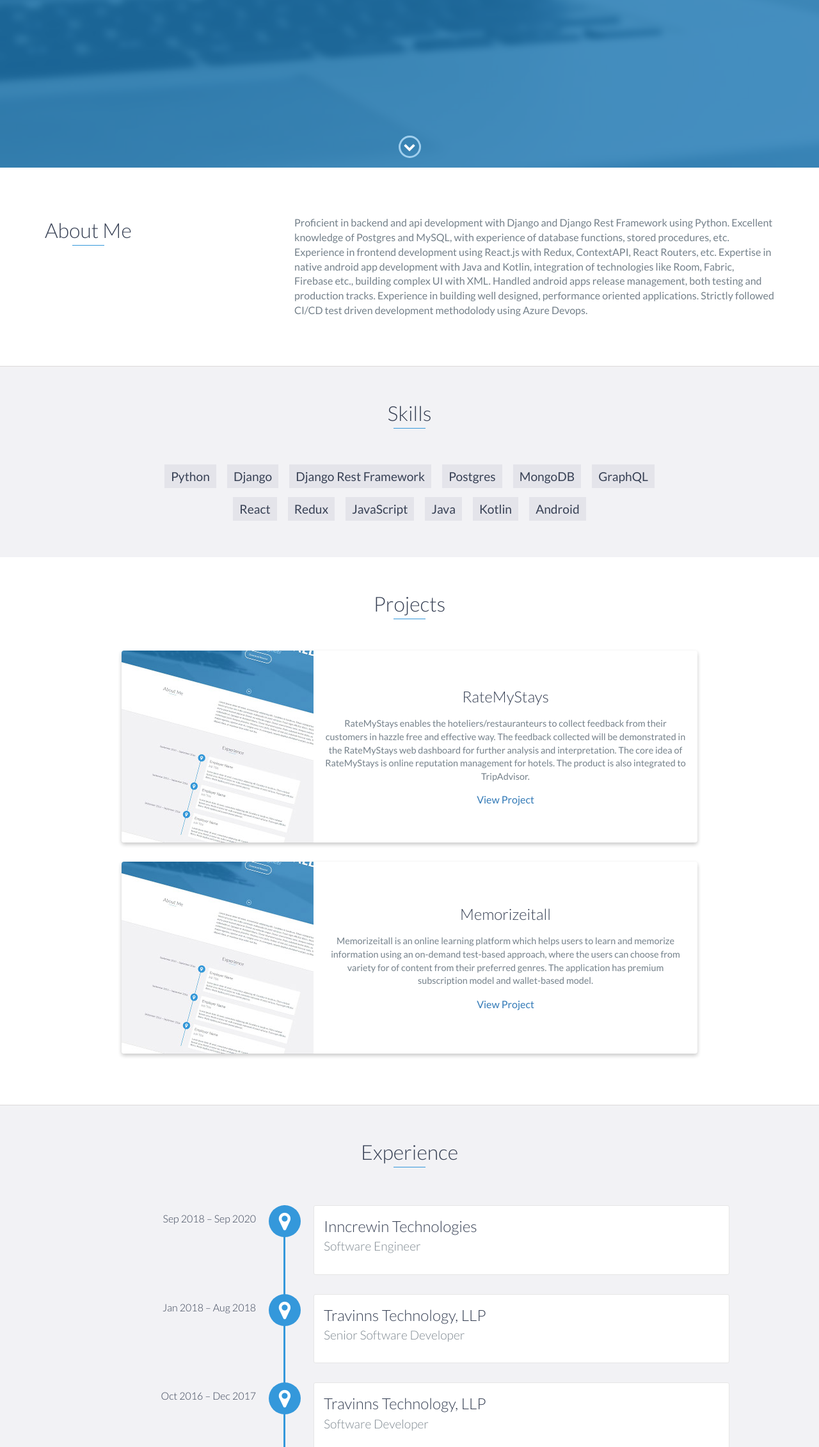
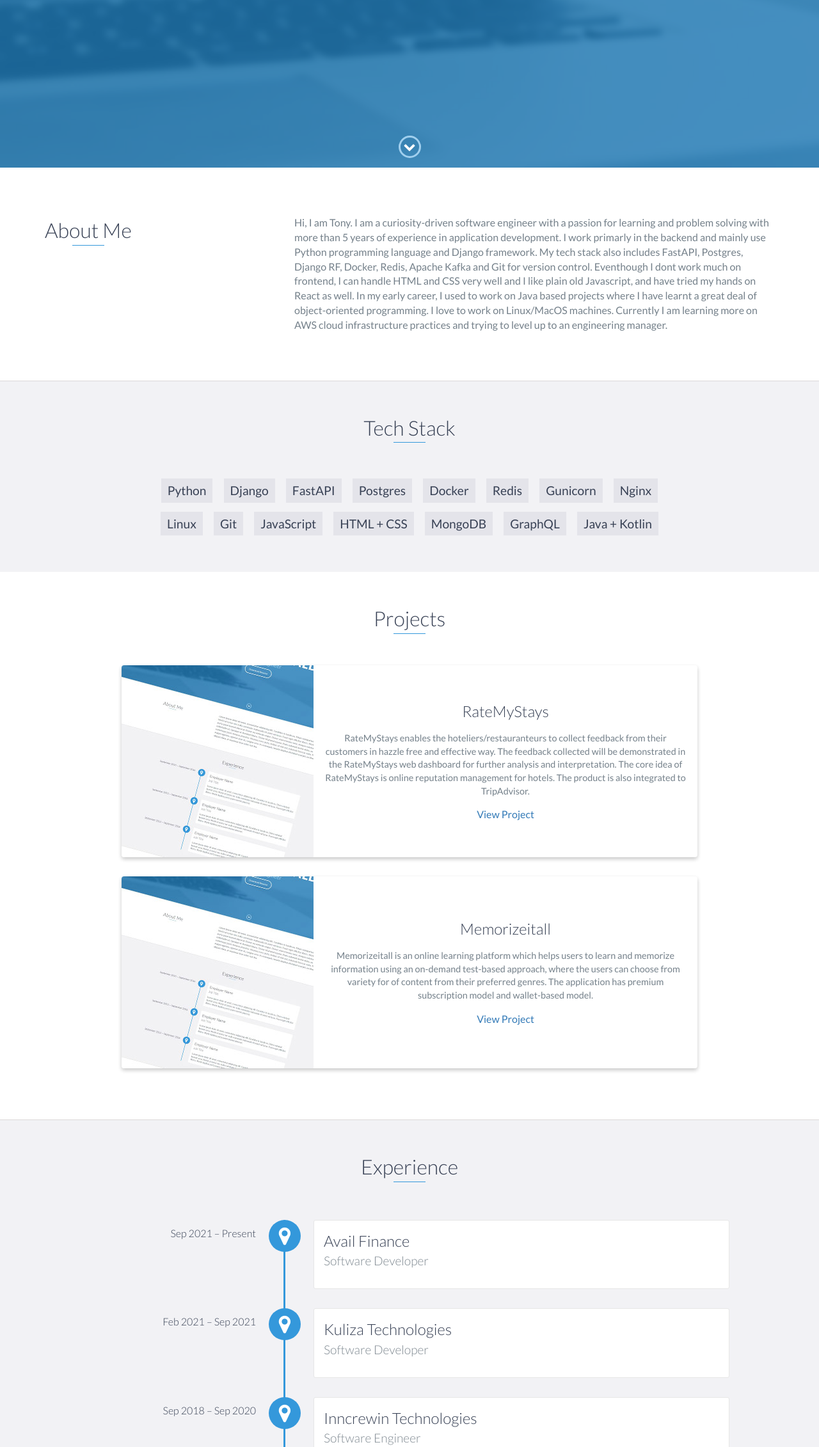
Before and after one commit to tonythanuvelil/tonythanuvelil.github.io, a plain HTML site: page index.html in a window 1280 px wide. Shown: the part 538-2800 px from the top of the page at 64% size. Drawn offline with nearby package versions, Linux system fonts and the light colour scheme.

Commit message:
update details

```diff
--- a/index.html
+++ b/index.html
@@ -37,7 +37,7 @@
                 <a href="#projects">Projects</a>
             </li>
             <li>
-                <a href="#skills">Skills</a>
+                <a href="#skills">Tech Stack</a>
             </li>
             <li>
                 <a href="#contact">Contact</a>
@@ -50,7 +50,7 @@
         <div id="lead-content">
             <h1>Tony Thanuvelil</h1>
             <h2>Software Engineer</h2>
-            <a href="example-resume.pdf" download="resume.pdf" class="btn-rounded-white">Download Resume</a>
+            <a href="example-resume.pdf" download="tony-resume.pdf" class="btn-rounded-white">Download Resume</a>
         </div>
         <!-- End #lead-content -->
 
@@ -72,7 +72,11 @@
                     <h2 class="heading">About Me</h2>
                 </div>
                 <div class="col-md-8">
-                    <p class="text-justify">Proficient in backend and api development with Django and Django Rest Framework using Python. Excellent knowledge of Postgres and MySQL, with experience of database functions, stored procedures, etc. Experience in frontend development using React.js with Redux, ContextAPI, React Routers, etc. Expertise in native android app development with Java and Kotlin, integration of technologies like Room, Fabric, Firebase etc., building complex UI with XML. Handled android apps release management, both testing and production tracks. Experience in building well designed, performance oriented applications. Strictly followed CI/CD test driven development methodolody using Azure Devops.</p>
+                    <p class="text-justify">Hi, I am Tony. I am a curiosity-driven software engineer with a passion for learning and problem solving with more than 5 years of experience in application development.
+                        I work primarly in the backend and mainly use Python programming language and Django framework. My tech stack also includes FastAPI, Postgres, Django RF, Docker, Redis, Apache Kafka and Git for version control.
+                        Eventhough I dont work much on frontend, I can handle HTML and CSS very well and I like plain old Javascript, and have tried my hands on React as well.
+                        In my early career, I used to work on Java based projects where I have learnt a great deal of object-oriented programming. I love to work on Linux/MacOS machines. Currently I am learning more on AWS cloud infrastructure practices and trying to level up to an engineering manager.
+                    </p>
                 </div>
             </div>
         </div>
@@ -80,20 +84,26 @@
     <!-- End #about -->
 
     <div id="skills" class="background-alt">
-        <h2 class="heading">Skills</h2>
+        <h2 class="heading">Tech Stack</h2>
         <ul>
             <li>Python</li>
             <li>Django</li>
-            <li>Django Rest Framework</li>
+            <li>FastAPI</li>
             <li>Postgres</li>
+
+            <li>Docker</li>
+            <li>Redis</li>
+            <li>Gunicorn</li>
+            <li>Nginx</li>
+            <li>Linux</li>
+            <li>Git</li>
+
+            <li>JavaScript</li>
+            <li>HTML + CSS</li>
             <li>MongoDB</li>
             <li>GraphQL</li>
-            <li>React</li>
-            <li>Redux</li>
-            <li>JavaScript</li>
-            <li>Java</li>
-            <li>Kotlin</li>
-            <li>Android</li>
+
+            <li>Java + Kotlin</li>
         </ul>
     </div>
     <!-- End #skills -->
@@ -141,27 +151,35 @@
     <div id="experience" class="background-alt">
         <h2 class="heading">Experience</h2>
         <div id="experience-timeline">
+            <div data-date="Sep 2021 – Present">
+                <h3>Avail Finance</h3>
+                <h4>Software Developer</h4>
+                <p style="display: none">
+                    Lorem ipsum dolor sit amet, consectetur adipiscing elit.
+                </p>
+            </div>
+
+            <div data-date="Feb 2021 – Sep 2021">
+                <h3>Kuliza Technologies</h3>
+                <h4>Software Developer</h4>
+                <p style="display: none">
+                    Lorem ipsum dolor sit amet, consectetur adipiscing elit.
+                </p>
+            </div>
+
             <div data-date="Sep 2018 – Sep 2020">
                 <h3>Inncrewin Technologies</h3>
                 <h4>Software Engineer</h4>
-                <p style="display: none;">
-                    Lorem ipsum dolor sit amet, consectetur adipiscing elit. Curabitur in iaculis ex. Etiam volutpat laoreet urna. Morbi ut tortor nec nulla commodo malesuada sit amet vel lacus. Fusce eget efficitur libero. Morbi dapibus porta quam laoreet placerat.
+                <p style="display: none">
+                    Lorem ipsum dolor sit amet, consectetur adipiscing elit.
                 </p>
             </div>
 
-            <div data-date="Jan 2018 – Aug 2018">
+            <div data-date="Oct 2016 – Aug 2018">
                 <h3>Travinns Technology, LLP</h3>
                 <h4>Senior Software Developer</h4>
-                <p style="display: none;">
-                    Lorem ipsum dolor sit amet, consectetur adipiscing elit. Curabitur in iaculis ex. Etiam volutpat laoreet urna. Morbi ut tortor nec nulla commodo malesuada sit amet vel lacus. Fusce eget efficitur libero. Morbi dapibus porta quam laoreet placerat.
-                </p>
-            </div>
-
-            <div data-date="Oct 2016 – Dec 2017">
-                <h3>Travinns Technology, LLP</h3>
-                <h4>Software Developer</h4>
-                <p style="display: none;">
-                    Lorem ipsum dolor sit amet, consectetur adipiscing elit. Curabitur in iaculis ex. Etiam volutpat laoreet urna. Morbi ut tortor nec nulla commodo malesuada sit amet vel lacus. Fusce eget efficitur libero. Morbi dapibus porta quam laoreet placerat.
+                <p style="display: none">
+                    Lorem ipsum dolor sit amet, consectetur adipiscing elit.
                 </p>
             </div>
         </div>
@@ -174,8 +192,8 @@
             <h3>Anna University, Chennai</h3>
             <span class="education-date">Aug 2011 - Apr 2015</span>
             <h4>Bachelor of Engineering in Computer Science</h4>
-            <p style="display: none;">
-                Lorem ipsum dolor sit amet, consectetur adipiscing elit. Curabitur in iaculis ex. Etiam volutpat laoreet urna. Morbi ut tortor nec nulla commodo malesuada sit amet vel lacus. Fusce eget efficitur libero. Morbi dapibus porta quam laoreet placerat.
+            <p style="display: none">
+                Lorem ipsum dolor sit amet, consectetur adipiscing elit.
             </p>
         </div>
         <!-- End .education-block -->
@@ -201,7 +219,7 @@
             <div class="row">
                 <div class="col-sm-5 copyright">
                     <p>
-                        Copyright &copy; 2021 Tony Thanuvelil
+                        Copyright &copy; 2022 Tony Thanuvelil
                     </p>
                 </div>
                 <div class="col-sm-2 top">
```
